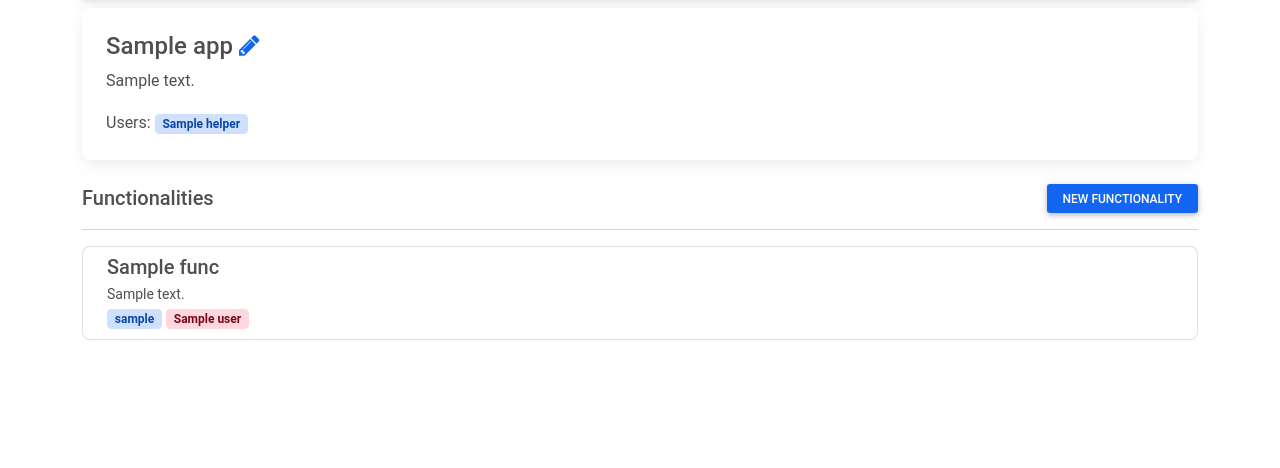
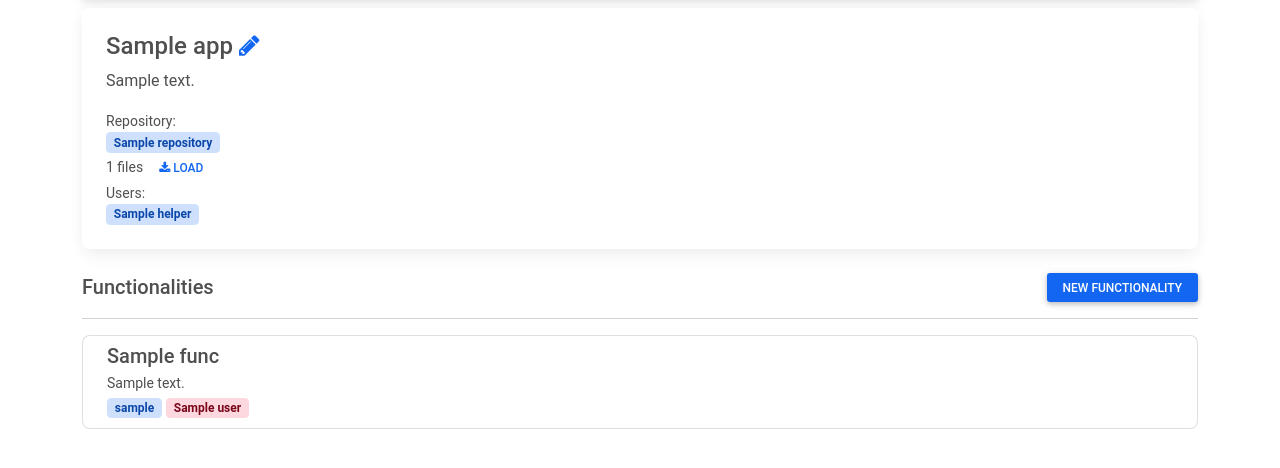
Before and after one commit to samuelitwaru/functionality_documentor, a Django app: template core/templates/app/app.html in a window 1280 px wide. Shown: the part 42-510 px from the top of the page. Run offline with Django 4.2, Linux system fonts and the light colour scheme; tables that the repository leaves empty hold one stand-in row (values such as "Sample post"); the template is opened without the code that fills it: values that come from a table or form of the project are taken from there, most other values are stand-ins (such as "Sample title", 1, 10 or a date in 2020); data that the repository does not hold is empty; some libraries are stand-ins or nearby versions; some web fonts are replaced.

Commit message:
loading files from git

```diff
--- a/core/forms/__init__.py
+++ b/core/forms/__init__.py
@@ -1,2 +1,3 @@
 from .app import *
 from .functionality import *
+from .file import *
--- /dev/null
+++ b/core/forms/file.py
@@ -0,0 +1,10 @@
+from django import forms
+
+
+class RefreshAppFilesForm(forms.Form):
+    access_token = forms.CharField(required=True)
+
+    def __init__(self, app=None, *args, **kwargs):
+        super().__init__(*args, **kwargs)
+        if app:
+            self.fields['access_token'].initial = app.access_token
--- a/core/tasks.py
+++ b/core/tasks.py
@@ -1,7 +1,7 @@
 from background_task import background
 
 
-@background(schedule=2)
+@background(schedule=1)
 def run_task(name):
     print('starting...', name)
     with open('2.txt', 'w') as fh:
--- a/core/templates/app/app.html
+++ b/core/templates/app/app.html
@@ -21,10 +21,22 @@
             <a href="{% url 'core:update_app' id=app.id %}"><span class="fa fa-pencil"></span></a>
         </h4>
         <p class="card-text">{{app.description}}</p>
-        Users:
-        {% for helper in app.appuser_set.all %}
-            <span class="badge badge-pill badge-primary">{{helper}}</span>
-        {% endfor %}
+        <div>
+            <div><small>Repository:</small></div>
+            <a href="{{app.repository}}" target="_blank">
+                <span class="badge badge-pill badge-primary">{{app.repository}}</span>
+            </a>
+            <div class="d-flex">
+                <small class="my-auto">{{app.file_set.count}} files</small>
+                {% include 'file/refresh-app-files-modal.html' %}
+            </div>
+        </div>
+        <div>
+            <div><small>Users:</small></div>
+            {% for helper in app.appuser_set.all %}
+                <span class="badge badge-pill badge-primary">{{helper}}</span>
+            {% endfor %}
+        </div>
       </div>
     </div>
     <div class="py-3">
--- /dev/null
+++ b/core/templates/file/refresh-app-files-modal.html
@@ -0,0 +1,30 @@
+{% load app_tags %}
+	<!-- Button trigger modal -->
+<!-- <div> -->
+	<button type="button" class="btn btn-sm btn-link" data-mdb-toggle="modal" data-mdb-target="#refreshAppFilesModal">
+	  <span class="fa fa-download"></span> Load
+	</button>
+
+	<!-- Modal -->
+	<form method="POST" action="{% url 'core:refresh_app_files' app_id=app.id %}" align="left">
+	<div class="modal fade" id="refreshAppFilesModal" tabindex="-1" role="dialog" aria-labelledby="exampleModalLongTitle" aria-hidden="true">
+	  <div class="modal-dialog modal-dialog-centered" role="document">
+			<div class="modal-content">
+			  <div class="modal-header">
+				<h5 class="modal-title" id="#refreshAppFilesModalTitle">Refresh App Files</h5>
+				<button type="button" class="btn-close" data-mdb-dismiss="modal" aria-label="Close">
+				</button>
+			  </div>
+			  <div class="modal-body">
+			  	{% csrf_token %}
+				{% render_field refresh_app_files_form.access_token class='form-control' %}
+			  </div>
+			  <div class="modal-footer">
+				<button type="button" class="btn btn-secondary" data-mdb-dismiss="modal">Close</button>
+				<button type="submit" class="btn btn-primary">Load</button>
+			  </div>
+			</div>
+	  </div>
+	</div>
+	</form>
+<!-- </div> -->
--- a/core/urls.py
+++ b/core/urls.py
@@ -1,4 +1,5 @@
 from django.urls import path
+
 from .views import *
 
 app_name = "core"
@@ -15,4 +16,7 @@ urlpatterns = [
     path('apps/<int:app_id>/functionalities/<int:id>/', get_app_functionality, name='get_app_functionality'),
     path('apps/<int:app_id>/functionalities/<int:id>/update', update_app_functionality, name='update_app_functionality'),
     path('functionalities/<int:id>/delete/', delete_functionality, name='delete_functionality'),
+
+    path('apps/<int:app_id>/files/refresh/', refresh_app_files, name='refresh_app_files'),
+
 ]
--- a/core/views/__init__.py
+++ b/core/views/__init__.py
@@ -1,2 +1,3 @@
 from .app import *
 from .functionality import *
+from .file import *
--- a/core/views/app.py
+++ b/core/views/app.py
@@ -4,6 +4,7 @@ from django.core.paginator import Paginator
 from django.conf import settings
 
 from core.forms.app import CreateAppForm, UpdateAppForm
+from core.forms.file import RefreshAppFilesForm
 from core.forms.functionality import CreateFunctionalityForm
 from core.tasks import run_task
 from ..models import App, AppUser
@@ -33,9 +34,12 @@ def get_apps(request):
 def get_app(request, id):
     app = App.objects.get(id=id)
     create_functionality_form = CreateFunctionalityForm(app=app)
+    refresh_app_files_form = RefreshAppFilesForm(app=app)
+    # print(refresh_app_files_form.files['access_token'])
     context = {
         'app': app,
         'create_functionality_form': create_functionality_form,
+        'refresh_app_files_form': refresh_app_files_form
     }
     return render(request, 'app/app.html', context)
 
--- a/core/views/functionality.py
+++ b/core/views/functionality.py
@@ -1,6 +1,5 @@
 from django.contrib import messages
 from django.shortcuts import render, redirect
-from django.utils.encoding import smart_str, smart_bytes
 from ..forms import CreateFunctionalityForm, UpdateFunctionalityForm
 from ..models import App, Functionality
 
```
Also changed, not shown: core/models.py (+6 -1 lines), core/views/file.py (added, +35 -0 lines), core/migrations/0006_remove_file_dot_notation.py (added).
